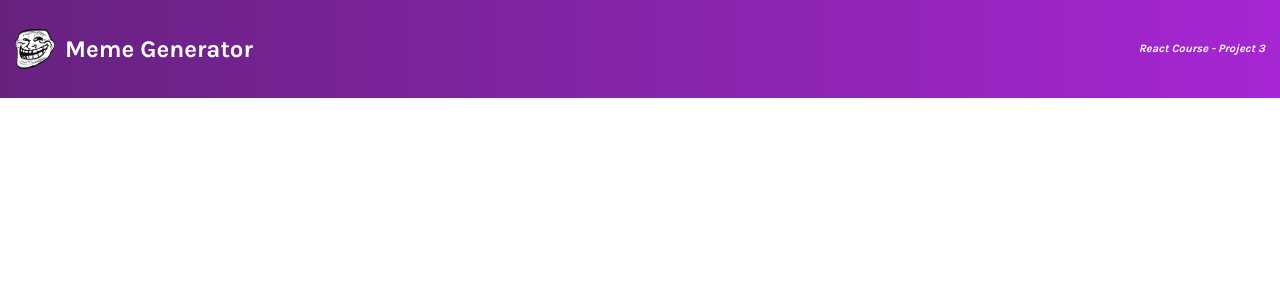
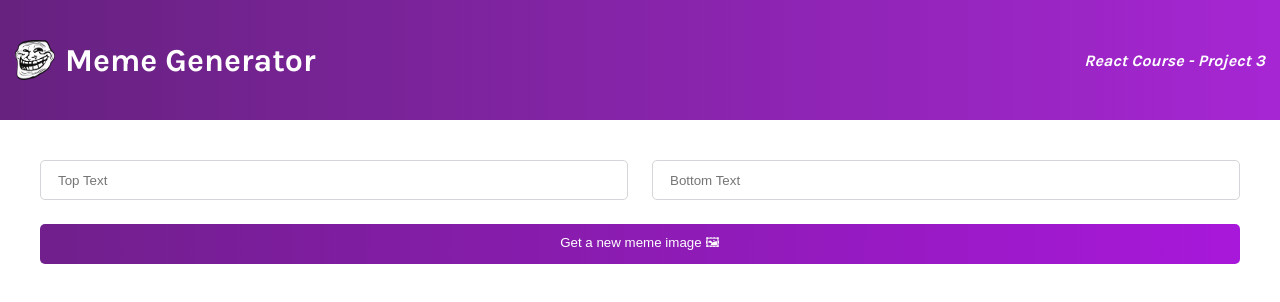
Before and after one commit to DarioCostaAlves/memegenerator, a React (Create React App) app: page / in a window 1280 px wide. Shown: the top 302 px of the page. Built offline with nearby package versions, Linux system fonts and the light colour scheme.

Commit message:
Form - Design only

```diff
--- a/public/style.css
+++ b/public/style.css
@@ -5,6 +5,10 @@
 body {
     font-family: "Karla", sans-serif;
     margin: 0;
+}
+
+main{
+    padding: 40px;
 }
 
 .nav{
@@ -22,8 +26,40 @@ body {
 
 .nav--title{
     margin-right: auto;
+    font-size: 2em;
 }
 .nav--course{
-    font-size: 0.7em;
+    font-size: 1em;
     font-style: italic;
 }
+
+form {
+    display: grid;
+    grid-template: 40px 40px / 1fr 1fr;
+    gap: 24px;
+}
+
+input{
+    border-radius: 5px;
+    border: 1px solid #D5D4D8;
+    text-indent: 15px;
+}
+
+input:focus {
+    outline: none !important;
+    border-color: linear-gradient(90.41deg, #711F8D 1.14%, #A818DA 100%);
+    box-shadow: 0 0 10px #711F8D;
+}
+
+button{
+    grid-column: -1 / 1;
+    background: linear-gradient(90.41deg, #711F8D 1.14%, #A818DA 100%);
+    border-radius: 5px;
+    color: #fff;
+    border: none;
+    cursor:pointer;
+}
+
+button:hover{
+    background: linear-gradient(90.41deg, #3a1248 1.14%, #471359 100%);
+}
--- a/src/App.js
+++ b/src/App.js
@@ -1,5 +1,6 @@
 import React from "react"
 import Header from "./components/Header"
+import Meme from "./components/Meme"
 
 /**
  * Challenge: Build the Header component
@@ -8,6 +9,7 @@ export default function App() {
     return(
         <div>
             <Header/>
+            <Meme/>
         </div>
     )
 }
--- /dev/null
+++ b/src/components/Meme.js
@@ -0,0 +1,25 @@
+import React from "react";
+
+export default function Meme(){
+    return(
+        <main>
+            <form>
+                <input
+                className="input"
+                type="text"
+                placeholder="Top Text"
+                />
+                <input
+                className="input"
+                type="text"
+                placeholder="Bottom Text"
+                />
+                <button
+                type="submit"
+                >
+                    Get a new meme image 🖼
+                </button>
+            </form>
+        </main>
+    )
+}
```
